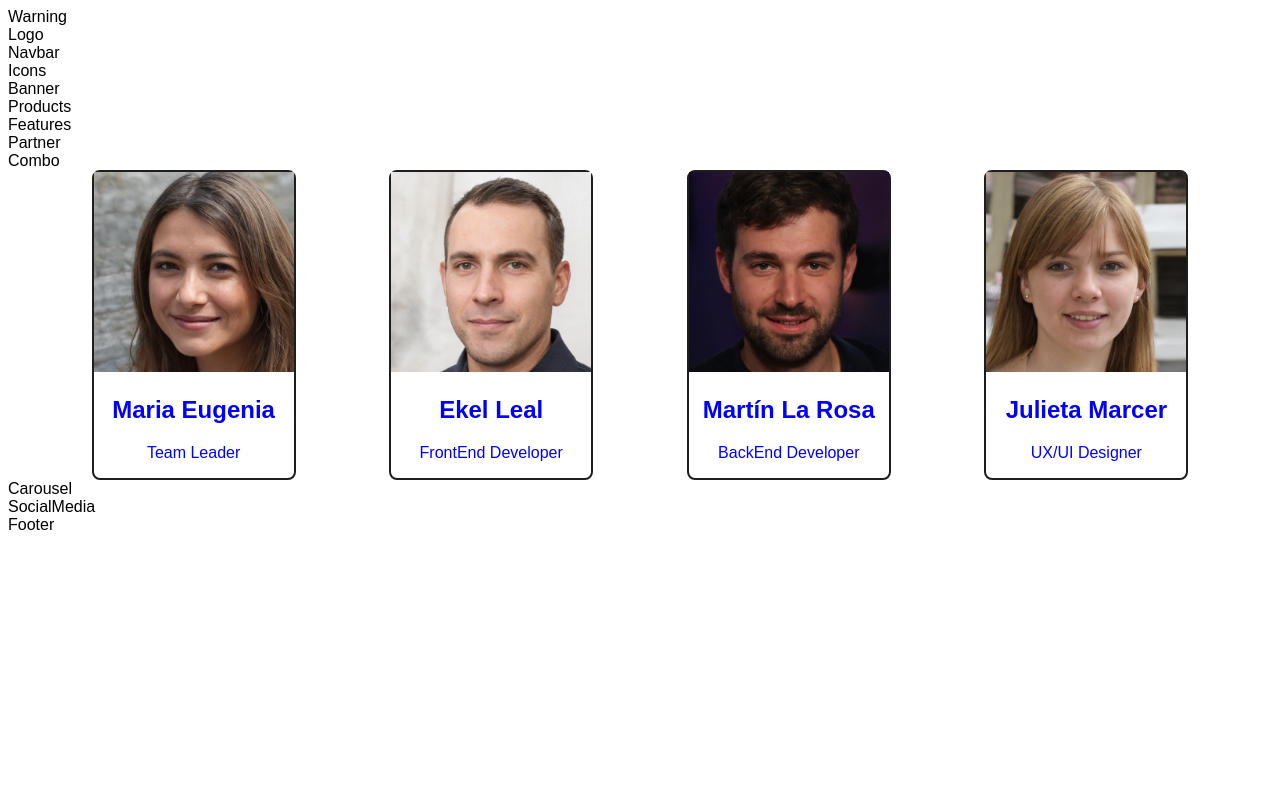
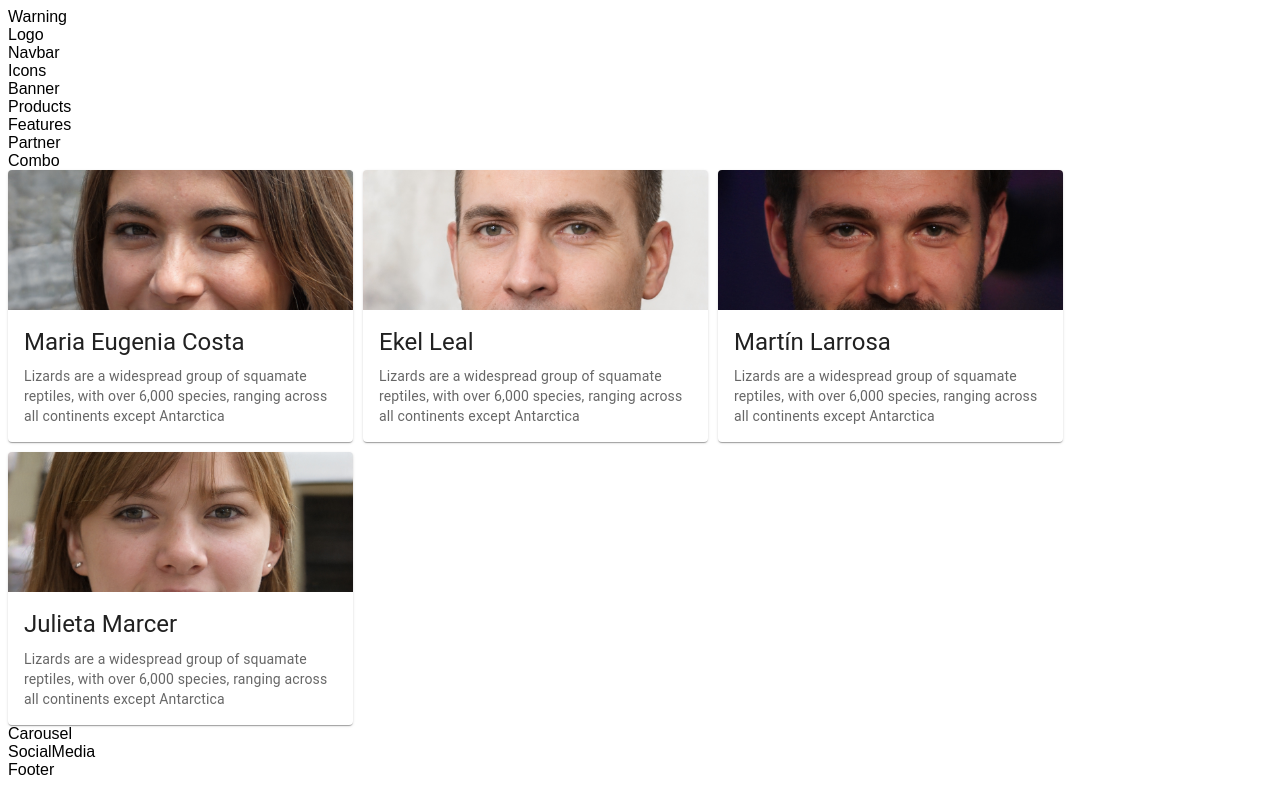
Before and after one commit to eugenia1984/numen-react, a React (Create React App) app in the folder react-numen/: page / in a window 1280 px wide. Built offline with nearby package versions, Linux system fonts and the light colour scheme.

Commit message:
se cambiaron las cards

```diff
--- a/react-numen/src/components/aboutus/AboutUs.css
+++ /dev/null
@@ -1,13 +0,0 @@
-.aboutUsDiv {
-    color: #0000ff;
-    width: 200px;
-    display:  block ;
-    text-align: center ;
-    border-radius: 8px;
-    border:2px solid rgba(30, 30, 30);
-}
-
-.aboutUsImg {
-    height: 200px;
-    max-width: 100%;
-}
--- a/react-numen/src/components/aboutus/AboutUs.jsx
+++ /dev/null
@@ -1,18 +0,0 @@
-import './AboutUs.css';
-
-const AboutUs = (props) => {
-
-  return (
-    <div className="aboutUsDiv" >
-
-      <img className= "aboutUsImg" src={props.aboutUs.imagen} alt="img" />
-
-      <h2>{props.aboutUs.nombre}</h2>
-
-      <p>{props.aboutUs.Ocupacion}</p>
-
-    </div>
-  )
-}
-
-export {AboutUs};
--- a/react-numen/src/components/aboutus/AboutUsPage.jsx
+++ b/react-numen/src/components/aboutus/AboutUsPage.jsx
@@ -3,52 +3,50 @@ import imagenEuge from "./imgs/euge.jpeg";
 import imagenEkel from "./imgs/ekel.jpeg";
 import imagenTincho from "./imgs/tincho.jpeg";
 import imagenJuli from "./imgs/juli.jpeg";
-import { AboutUs } from "./AboutUs";
+import CardUser from "./Cards";
 
-const AboutUsPage = () => {
-  const aboutUsEuge = {
+const usuarios= [
+  {
     id: 1,
-    nombre: `Maria Eugenia`,
+    nombre: `Maria Eugenia Costa`,
     Ocupacion: `Team Leader`,
     imagen: imagenEuge,
-  };
+  },
 
-  const aboutUsEkel = {
+  {
     id: 2,
     nombre: `Ekel Leal`,
     Ocupacion: `FrontEnd Developer`,
     imagen: imagenEkel,
-  };
-
-  const aboutUsTincho = {
+  },
+  {
     id: 3,
-    nombre: `Martín La Rosa`,
+    nombre: `Martín Larrosa`,
     Ocupacion: `BackEnd Developer`,
     imagen: imagenTincho,
-  };
+  },
 
-  const aboutUsJuli = {
+  {
     id: 4,
     nombre: `Julieta Marcer`,
     Ocupacion: `UX/UI Designer`,
     imagen: imagenJuli,
-  };
+  },
+
+
+]
+const AboutUsPage = () => {
 
   return (
-    <div
-      style={{
-        display: `flex`,
-        width: `auto`,
-        justifyContent: `space-evenly`,
-        gap: 10,
-        flexDirection: `row`,
-        gridTemplateColumns: `repeat (4, 1fr)`,
-      }}
-    >
-      <AboutUs aboutUs={aboutUsEuge} />
+    <div style={{display: "flex" , gap: 10, flexWrap: "wrap", width:"100vw"}} >
+      {usuarios.map((item)=>
+      <CardUser img={item.imagen} name={item.nombre}/>
+      )}
+
+     { /*<AboutUs aboutUs={aboutUsEuge} />
       <AboutUs aboutUs={aboutUsEkel} />
       <AboutUs aboutUs={aboutUsTincho} />
-      <AboutUs aboutUs={aboutUsJuli} />
+    <AboutUs aboutUs={aboutUsJuli} /> */}
     </div>
   );
 };
--- /dev/null
+++ b/react-numen/src/components/aboutus/Cards.jsx
@@ -0,0 +1,30 @@
+import * as React from 'react';
+import Card from '@mui/material/Card';
+import CardContent from '@mui/material/CardContent';
+import CardMedia from '@mui/material/CardMedia';
+import Typography from '@mui/material/Typography';
+import { CardActionArea } from '@mui/material';
+
+export default function CardUser({img,name}) {
+  return (
+    <Card sx={{ maxWidth: 345, minWidth: 345 }}>
+      <CardActionArea>
+        <CardMedia
+          component="img"
+          height="140"
+          image={img}
+          alt="green iguana"
+        />
+        <CardContent>
+          <Typography gutterBottom variant="h5" component="div">
+            {name}
+          </Typography>
+          <Typography variant="body2" color="text.secondary">
+            Lizards are a widespread group of squamate reptiles, with over 6,000
+            species, ranging across all continents except Antarctica
+          </Typography>
+        </CardContent>
+      </CardActionArea>
+    </Card>
+  );
+}
```
